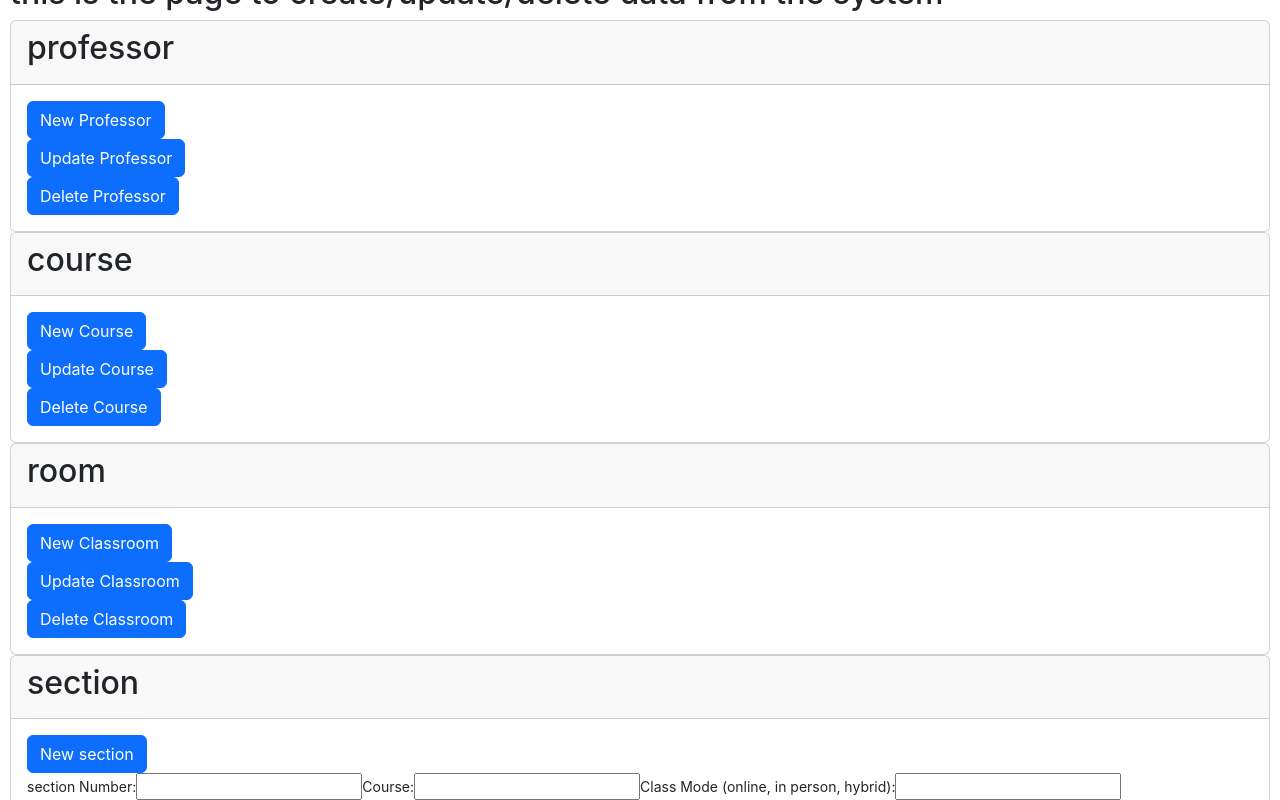
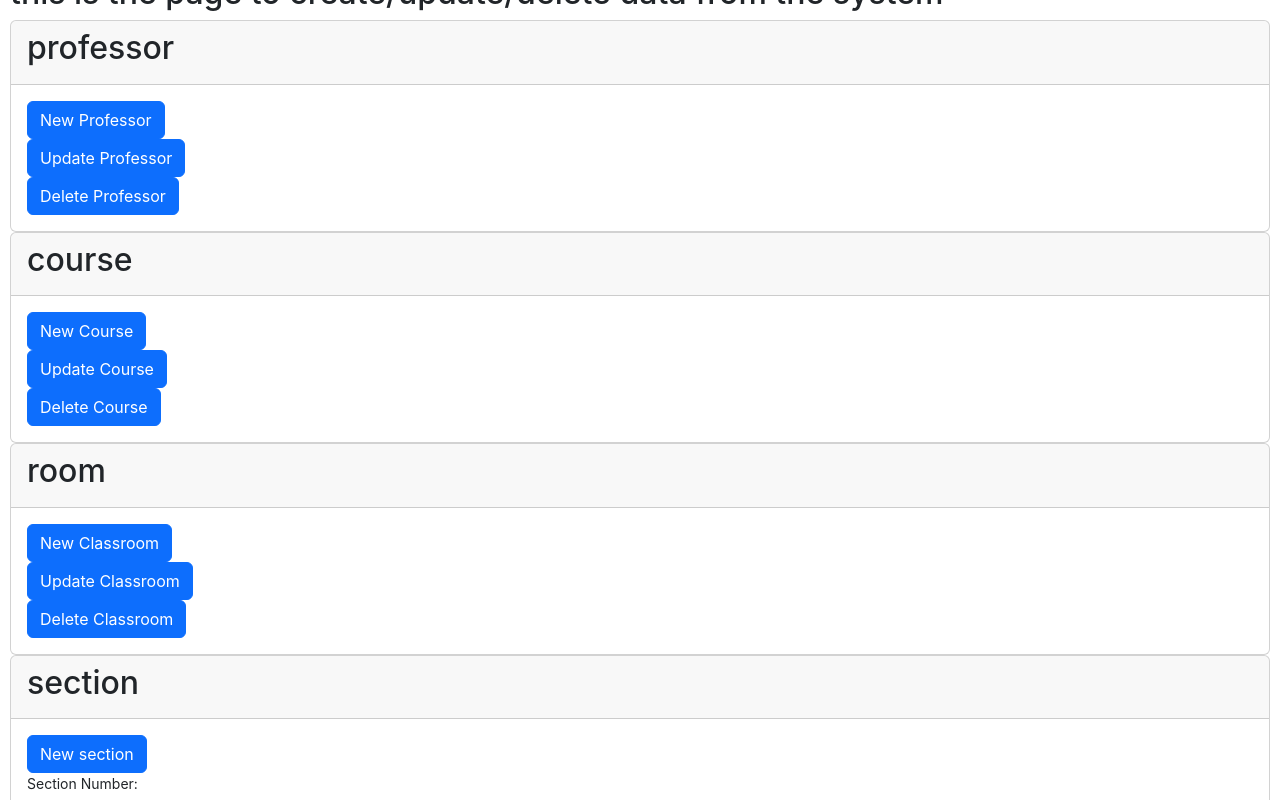
Before and after one commit to josue123455/Course_sche_Frontend, a React (Create React App) app: page /InputData in a window 1280 px wide. Both pictures are taken after a click on the button "New section". Shown: the part 134-934 px from the top of the page. Built offline with nearby package versions, Linux system fonts and the light colour scheme; no server answers.

Commit message:
bootstrap

```diff
--- a/src/pages/calendar/addSectionButton.js
+++ b/src/pages/calendar/addSectionButton.js
@@ -50,101 +50,131 @@ class ButtonComponent extends React.Component {
     render() {
         return (
             <div className="button-container">
-                <button className="btn btn-primary" onClick={() => this.setState({ showForm: true })}>
-                    New section
-                </button>
+                <button className="btn btn-primary" onClick={() => this.setState({ showForm: true })}>New section</button>
 
                 {this.state.showForm && (
                     <form onSubmit={this.handleSubmit}>
-                        <label>
-                            section Number:
+                        <div className="form-group">
+                            <label htmlFor='sectionNumber' className="form-label">Section Number:</label>
                             <input
                                 type="text"
                                 name="sectionNumber"
+                                id='sectionNumber'
+                                className='form-control'
                                 value={this.state.sectionNumber}
                                 onChange={this.handleInputChange}
+                                required
                             />
-                        </label>
-                        <label>
-                            Course:
+                        </div>
+
+                        <div className="form-group">
+                            <label htmlFor='course' className="form-label">Course:</label>
                             <input
                                 type="text"
                                 name="course"
+                                id='course'
+                                className='form-control'
                                 value={this.state.sectionRank}
                                 onChange={this.handleInputChange}
+                                required
                             />
-                        </label>
-                        <label>
-                            Class Mode (online, in person, hybrid):
+                        </div>
+
+                        <div className="form-group">
+                            <label htmlFor='classMode' className="form-label">Class Mode (online, in person, hybrid):</label>
                             <input
                                 type="text"
                                 name="classMode"
-                                value={this.state.sectionRank}
+                                id='classMode'
+                                className='form-control'
+                                value={this.state.classMode}
                                 onChange={this.handleInputChange}
+                                required
                             />
-                        </label>
-                        <label>
-                            instructor:
+                        </div>
+
+                        <div className="form-group">
+                            <label htmlFor='instructor' className="form-label">Instructor:</label>
                             <input
                                 type="text"
-                                name=" instructor"
-                                value={this.state.sectionRank}
+                                name="instructor"
+                                id='instructor'
+                                className='form-control'
+                                value={this.state.instructor}
                                 onChange={this.handleInputChange}
+                                required
                             />
-                        </label>
-                        <label>
-                            Semester:
+                        </div>
+
+                        <div className="form-group">
+                            <label htmlFor='semester' className="form-label">Semester:</label>
                             <input
                                 type="text"
                                 name="semester"
-                                value={this.state.sectionRank}
+                                id='semester'
+                                className='form-control'
+                                value={this.state.semester}
                                 onChange={this.handleInputChange}
+                                required
                             />
-                        </label>
-                        <label>
-                            schedule:
+                        </div>
+
+                        <div className="form-group">
+                            <label htmlFor='schedule' className="form-label">Schedule:</label>
                             <input
                                 type="text"
                                 name="schedule"
-                                value={this.state.sectionRank}
+                                id='schedule'
+                                className='form-control'
+                                value={this.state.schedule}
                                 onChange={this.handleInputChange}
                             />
-                        </label>
-                        <label>
-                            start date:
+                        </div>
+
+                        <div className="form-group">
+                            <label htmlFor='startDate' className="form-label">Start Date:</label>
                             <input
                                 type="text"
                                 name="startDate"
-                                value={this.state.sectionRank}
+                                id='startDate'
+                                className='form-control'
+                                value={this.state.startDate}
                                 onChange={this.handleInputChange}
+                                required
                             />
-                        </label>
-                        <label>
-                            end date:
+                        </div>
+
+                        <div className="form-group">
+                            <label htmlFor='endDate' className="form-label">End Date:</label>
                             <input
                                 type="text"
                                 name="endDate"
-                                value={this.state.sectionRank}
+                                id='endDate'
+                                className='form-control'
+                                value={this.state.endDate}
                                 onChange={this.handleInputChange}
+                                required
                             />
-                        </label>
-                        <label>
-                            Room:
+                        </div>
+
+                        <div className="form-group">
+                            <label htmlFor='room' className="form-label">Room:</label>
                             <input
                                 type="text"
                                 name="room"
-                                value={this.state.sectionRank}
+                                id='room'
+                                className='form-control'
+                                value={this.state.room}
                                 onChange={this.handleInputChange}
+                                required
                             />
-                        </label>
-                        {this.state.showForm && (
-                            <button onClick={this.handleSubmit}>New section</button>
-                        )}
+                        </div>
+
+                        <button type="submit" className="btn btn-primary">Submit</button>
                     </form>
                 )}
             </div>
-        );
+        )
     }
 }
-
 export default ButtonComponent;
```
